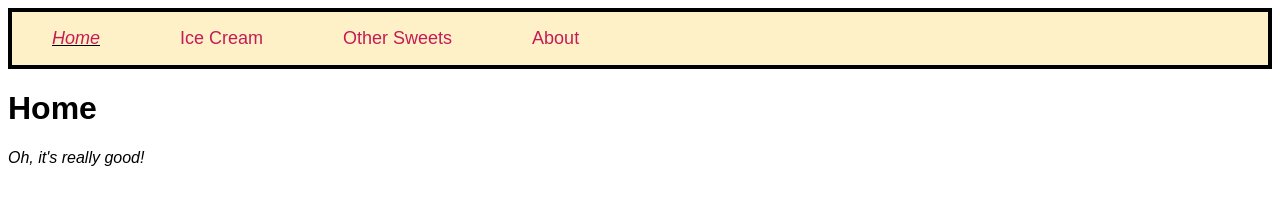
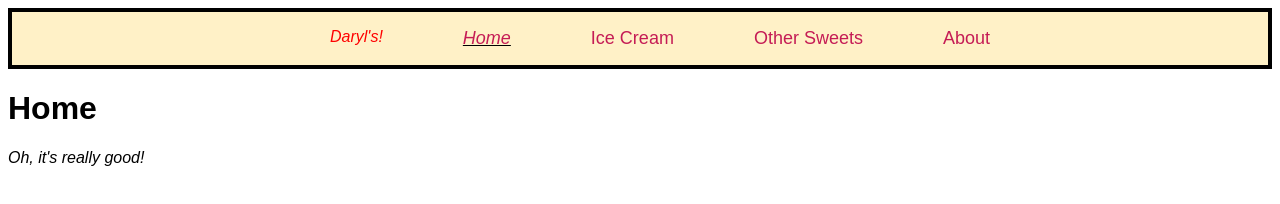
Before and after one commit to zachattack531/ice-cream, an Eleventy site: page index.html in a window 1280 px wide. Built offline with nearby package versions, Linux system fonts and the light colour scheme; Eleventy itself is replaced by a stand-in of ours; files that its build step writes are made by us from their sources.

Commit message:
Added future logo text
* Added Future logo text
* Centered the top nav
* The git merge has me worried, so we're stuck on this branch for now

```diff
--- a/_includes/layout.html
+++ b/_includes/layout.html
@@ -22,6 +22,7 @@ navPages:
     <header>
       <nav>
         <ul>
+          <li class="logo">Daryl's!</li>
           {%- for entry in navPages %}
             <li {% if entry.title == name %} class="selected" {% endif %} >
               <a href="{{ entry.url }}">{{ entry.title }}</a>
--- a/styles/main.css
+++ b/styles/main.css
@@ -14,7 +14,7 @@ nav {
 nav ul{
     list-style: none;
     display: flex;
-    justify-content: flex-start;
+    justify-content: center;
     gap: 5em;
 }
 
@@ -33,3 +33,8 @@ li.selected{
     text-decoration: underline;
     font-style: italic;
 }
+
+.logo{
+    font-style: italic;
+    color:hsl(0, 100%, 50%);
+}
```
Also changed, not shown: 5 other files.
